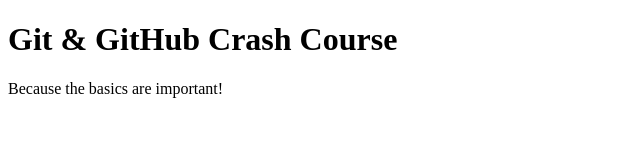
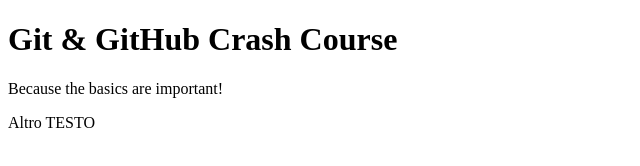
Before and after one commit to mpolidorom/github-crash-course, a plain HTML site: page index.html in a window 1280 px wide. Shown: the full height of the page, 0-640 px from the left. Drawn offline with Linux system fonts and the light colour scheme.

Commit message:
altro commit

```diff
--- a/index.html
+++ b/index.html
@@ -9,5 +9,6 @@
   <body>
     <h1>Git & GitHub Crash Course</h1>
     <p>Because the basics are important!</p>
+    <p>Altro TESTO</p>
   </body>
 </html>
```
